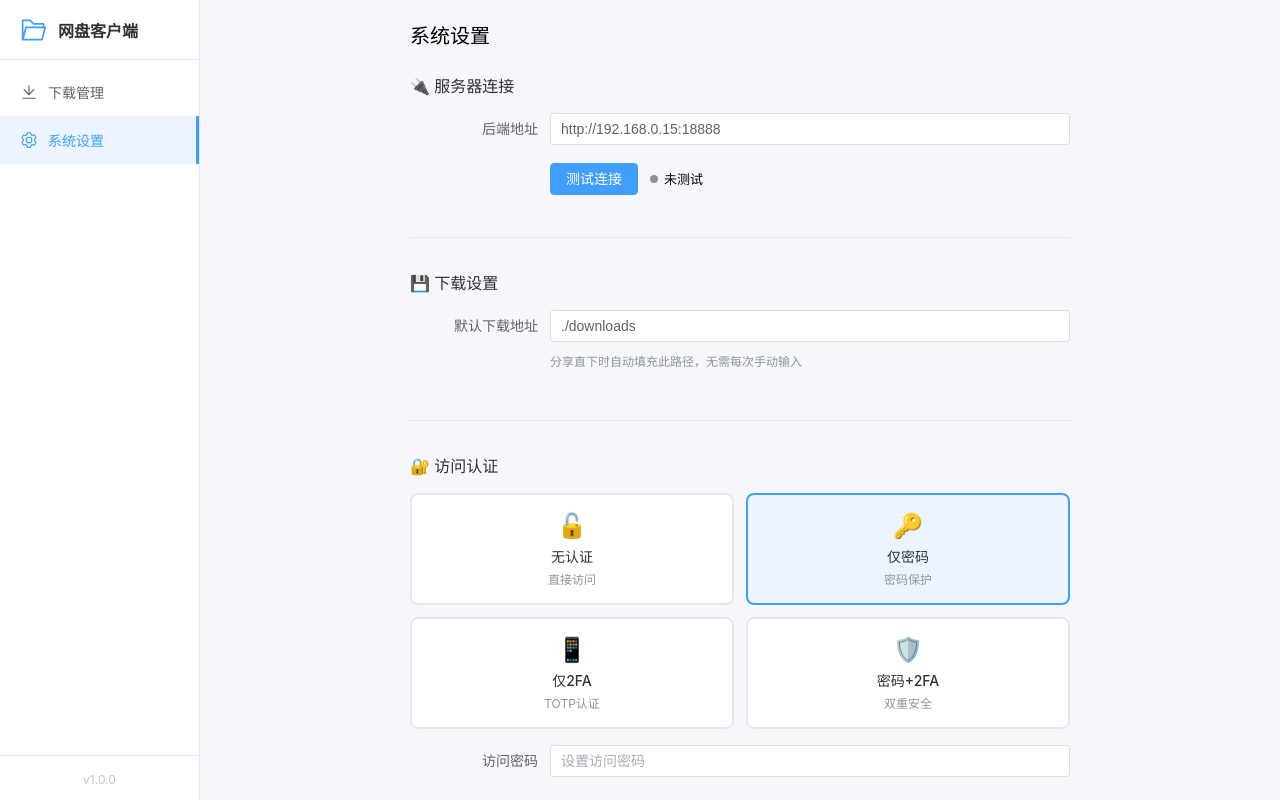
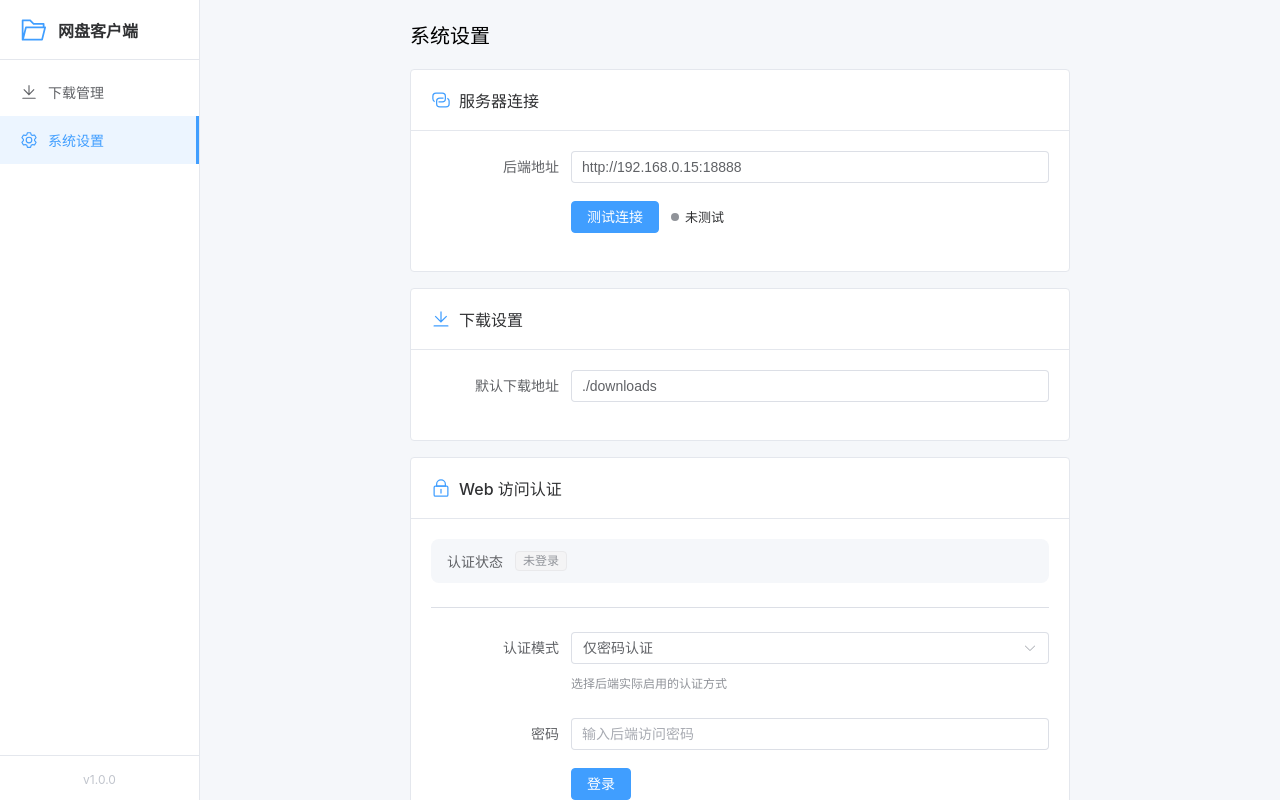
Before and after one commit to cybaijie/baidupcs-share-client, a Vue app: page / in a window 1280 px wide. Both pictures are taken after a click on the item "系统设置". Built offline with nearby package versions, Linux system fonts and the light colour scheme; no server answers.

Commit message:
fix: add auth token interceptor, login flow, compact settings UI

```diff
--- a/src/api/auth.ts
+++ b/src/api/auth.ts
@@ -8,11 +8,15 @@ export interface LoginResult {
 export async function loginWithPassword(password: string): Promise<LoginResult> {
   const store = useSettingsStore()
   const res = await axios.post(`${store.baseURL}/api/v1/auth/login`, { password })
-  return res.data.data
+  const data = res.data.data
+  if (!data?.token) throw new Error('登录失败：未返回 Token')
+  return data
 }
 
 export async function loginWith2FA(password: string, code: string): Promise<LoginResult> {
   const store = useSettingsStore()
   const res = await axios.post(`${store.baseURL}/api/v1/auth/login`, { password, totp_code: code })
-  return res.data.data
+  const data = res.data.data
+  if (!data?.token) throw new Error('登录失败：未返回 Token')
+  return data
 }
--- a/src/api/downloads.ts
+++ b/src/api/downloads.ts
@@ -3,11 +3,31 @@ import { useSettingsStore } from '../stores/settings'
 
 function getClient() {
   const store = useSettingsStore()
-  return axios.create({
+  const client = axios.create({
     baseURL: `${store.baseURL}/api/v1`,
     timeout: 30000,
     headers: { 'Content-Type': 'application/json' }
   })
+
+  client.interceptors.request.use((config) => {
+    const token = store.config.token
+    if (token) {
+      config.headers.Authorization = `Bearer ${token}`
+    }
+    return config
+  })
+
+  client.interceptors.response.use(
+    (response) => response,
+    (error) => {
+      if (error.response?.status === 419) {
+        return Promise.reject(new Error('认证已过期，请重新登录'))
+      }
+      return Promise.reject(error)
+    }
+  )
+
+  return client
 }
 
 export interface DownloadTask {
--- a/src/api/share.ts
+++ b/src/api/share.ts
@@ -3,11 +3,33 @@ import { useSettingsStore } from '../stores/settings'
 
 function getClient() {
   const store = useSettingsStore()
-  return axios.create({
+  const client = axios.create({
     baseURL: `${store.baseURL}/api/v1`,
     timeout: 30000,
     headers: { 'Content-Type': 'application/json' }
   })
+
+  // 请求拦截器：自动添加 Token
+  client.interceptors.request.use((config) => {
+    const token = store.config.token
+    if (token) {
+      config.headers.Authorization = `Bearer ${token}`
+    }
+    return config
+  })
+
+  // 响应拦截器：处理 419 认证错误
+  client.interceptors.response.use(
+    (response) => response,
+    (error) => {
+      if (error.response?.status === 419) {
+        return Promise.reject(new Error('认证已过期，请重新登录'))
+      }
+      return Promise.reject(error)
+    }
+  )
+
+  return client
 }
 
 interface ApiResponse<T = any> {
--- a/src/components/SettingsPage.vue
+++ b/src/components/SettingsPage.vue
@@ -2,8 +2,14 @@
   <div class="settings-page">
     <h2>系统设置</h2>
 
-    <div class="settings-section">
-      <h3>🔌 服务器连接</h3>
+    <!-- 服务器连接 -->
+    <el-card class="setting-card" shadow="hover">
+      <template #header>
+        <div class="card-header">
+          <el-icon :size="20" color="#409eff"><Connection /></el-icon>
+          <span>服务器连接</span>
+        </div>
+      </template>
       <el-form :model="settings" label-width="140px">
         <el-form-item label="后端地址">
           <el-input
@@ -22,10 +28,16 @@
           </span>
         </el-form-item>
       </el-form>
-    </div>
+    </el-card>
 
-    <div class="settings-section">
-      <h3>💾 下载设置</h3>
+    <!-- 下载设置 -->
+    <el-card class="setting-card" shadow="hover">
+      <template #header>
+        <div class="card-header">
+          <el-icon :size="20" color="#409eff"><Download /></el-icon>
+          <span>下载设置</span>
+        </div>
+      </template>
       <el-form :model="settings" label-width="140px">
         <el-form-item label="默认下载地址">
           <el-input
@@ -33,77 +45,108 @@
             placeholder="./downloads"
             clearable
           />
-          <div class="form-tip">分享直下时自动填充此路径，无需每次手动输入</div>
         </el-form-item>
       </el-form>
-    </div>
+    </el-card>
 
-    <div class="settings-section">
-      <h3>🔐 访问认证</h3>
-      <div class="auth-cards">
-        <div
-          v-for="m in authModes"
-          :key="m.val"
-          class="auth-card"
-          :class="{ active: settings.authMode === m.val }"
-          @click="settings.authMode = m.val as any"
-        >
-          <div class="auth-icon">{{ m.icon }}</div>
-          <div class="auth-name">{{ m.label }}</div>
-          <div class="auth-desc">{{ m.desc }}</div>
+    <!-- Web 访问认证 -->
+    <el-card class="setting-card auth-card" shadow="hover">
+      <template #header>
+        <div class="card-header">
+          <el-icon :size="20" color="#409eff"><Lock /></el-icon>
+          <span>Web 访问认证</span>
         </div>
+      </template>
+
+      <!-- 认证状态 -->
+      <div class="auth-status-bar">
+        <span class="status-label">认证状态</span>
+        <el-tag :type="settings.token ? 'success' : 'info'" size="small">
+          {{ settings.token ? '已登录' : '未登录' }}
+        </el-tag>
+        <span v-if="settings.token" class="token-hint">Token 已保存</span>
       </div>
 
-      <el-form :model="settings" label-width="140px" v-if="settings.authMode !== 'none'">
-        <el-form-item label="访问密码" v-if="usePassword">
-          <el-input v-model="settings.password" type="password" show-password placeholder="设置访问密码" />
+      <el-divider />
+
+      <!-- 认证模式 -->
+      <el-form :model="loginForm" label-width="140px">
+        <el-form-item label="认证模式">
+          <el-select v-model="loginForm.mode" style="width: 100%">
+            <el-option label="无认证（直接访问）" value="none" />
+            <el-option label="仅密码认证" value="password" />
+            <el-option label="仅双因素认证 (2FA)" value="2fa" />
+            <el-option label="密码 + 双因素认证" value="password_2fa" />
+          </el-select>
+          <div class="form-tip">选择后端实际启用的认证方式</div>
         </el-form-item>
-        <el-form-item label="2FA 密钥" v-if="use2FA">
-          <el-input v-model="settings.totpSecret" placeholder="输入 TOTP 密钥">
-            <template #append><el-button @click="genTOTP">生成</el-button></template>
-          </el-input>
-          <img v-if="qr" :src="qr" class="qr-img" />
+
+        <!-- 密码输入 -->
+        <el-form-item label="密码" v-if="loginForm.mode === 'password' || loginForm.mode === 'password_2fa'">
+          <el-input
+            v-model="loginForm.password"
+            type="password"
+            show-password
+            placeholder="输入后端访问密码"
+          />
+        </el-form-item>
+
+        <!-- 2FA 输入 -->
+        <el-form-item label="2FA 验证码" v-if="loginForm.mode === '2fa' || loginForm.mode === 'password_2fa'">
+          <el-input
+            v-model="loginForm.totpCode"
+            placeholder="输入 6 位 TOTP 验证码"
+            maxlength="6"
+          />
+        </el-form-item>
+
+        <el-form-item>
+          <el-button type="primary" :loading="loggingIn" @click="handleLogin">
+            {{ settings.token ? '重新登录' : '登录' }}
+          </el-button>
+          <el-button v-if="settings.token" @click="handleLogout">退出登录</el-button>
         </el-form-item>
       </el-form>
-    </div>
 
-    <div class="settings-section">
-      <h3>💾 数据持久化</h3>
-      <el-form label-width="140px">
-        <el-form-item label="Token">
-          <el-input :model-value="settings.token || '未登录'" disabled>
-            <template #append><el-button @click="settings.token = ''">清除</el-button></template>
-          </el-input>
-        </el-form-item>
-        <el-form-item>
-          <el-button type="primary" @click="save">保存设置</el-button>
-          <el-button @click="reset">恢复默认</el-button>
-        </el-form-item>
-      </el-form>
+      <el-alert
+        v-if="loginMsg"
+        :type="loginSuccess ? 'success' : 'error'"
+        :title="loginMsg"
+        show-icon
+        :closable="false"
+        style="margin-top: 12px"
+      />
+    </el-card>
+
+    <!-- 保存按钮 -->
+    <div class="save-bar">
+      <el-button type="primary" size="large" @click="save">保存设置</el-button>
+      <el-button size="large" @click="reset">恢复默认</el-button>
     </div>
   </div>
 </template>
 
 <script setup lang="ts">
-import { ref, computed } from 'vue'
+import { ref, reactive, computed } from 'vue'
 import { ElMessage } from 'element-plus'
+import { Connection, Download, Lock } from '@element-plus/icons-vue'
 import { useSettingsStore } from '../stores/settings'
+import { loginWithPassword, loginWith2FA } from '../api/auth'
 
 const settingsStore = useSettingsStore()
 const settings = computed(() => settingsStore.config)
+
 const testing = ref(false)
 const connStatus = ref<'unknown' | 'online' | 'offline'>('unknown')
-const qr = ref('')
+const loggingIn = ref(false)
+const loginMsg = ref('')
+const loginSuccess = ref(false)
 
-const authModes = [
-  { val: 'none', label: '无认证', desc: '直接访问', icon: '🔓' },
-  { val: 'password', label: '仅密码', desc: '密码保护', icon: '🔑' },
-  { val: '2fa', label: '仅2FA', desc: 'TOTP认证', icon: '📱' },
-  { val: 'password_2fa', label: '密码+2FA', desc: '双重安全', icon: '🛡️' },
-]
-
-const usePassword = computed(() => ['password', 'password_2fa'].includes(settings.value.authMode))
-const use2FA = computed(() => ['2fa', 'password_2fa'].includes(settings.value.authMode))
+const loginForm = reactive({
+  mode: 'password' as 'none' | 'password' | '2fa' | 'password_2fa',
+  password: '',
+  totpCode: '',
+})
 
 const connText = computed(() => ({ online: '连接正常', offline: '连接失败', unknown: '未测试' }[connStatus.value]))
 
@@ -115,37 +158,116 @@ const testConnection = async () => {
   ElMessage[connStatus.value === 'online' ? 'success' : 'error'](connText.value)
 }
 
-const genTOTP = () => {
-  const secret = Math.random().toString(36).substring(2, 18).toUpperCase()
-  settings.value.totpSecret = secret
-  qr.value = `https://api.qrserver.com/v1/create-qr-code/?size=150x150&data=otpauth://totp/BaiduPCS:${settings.value.serverUrl}?secret=${secret}&issuer=BaiduPCS`
+const handleLogin = async () => {
+  if (loginForm.mode === 'none') {
+    settingsStore.config.token = 'no-auth'
+    settingsStore.save()
+    loginSuccess.value = true
+    loginMsg.value = '已设置为无认证模式'
+    ElMessage.success('已设置为无认证模式')
+    return
+  }
+
+  if ((loginForm.mode === 'password' || loginForm.mode === 'password_2fa') && !loginForm.password) {
+    loginSuccess.value = false
+    loginMsg.value = '请输入密码'
+    return
+  }
+  if ((loginForm.mode === '2fa' || loginForm.mode === 'password_2fa') && !loginForm.totpCode) {
+    loginSuccess.value = false
+    loginMsg.value = '请输入 2FA 验证码'
+    return
+  }
+
+  loggingIn.value = true
+  loginMsg.value = ''
+  try {
+    let result
+    if (loginForm.mode === 'password') {
+      result = await loginWithPassword(loginForm.password)
+    } else if (loginForm.mode === '2fa') {
+      result = await loginWith2FA('', loginForm.totpCode)
+    } else {
+      result = await loginWith2FA(loginForm.password, loginForm.totpCode)
+    }
+    settingsStore.config.token = result.token
+    settingsStore.save()
+    loginSuccess.value = true
+    loginMsg.value = '登录成功，Token 已保存'
+    ElMessage.success('登录成功')
+  } catch (e: any) {
+    loginSuccess.value = false
+    loginMsg.value = e.message || '登录失败，请检查密码或 2FA 码'
+    ElMessage.error(loginMsg.value)
+  } finally {
+    loggingIn.value = false
+  }
 }
 
-const save = () => { settingsStore.save(); ElMessage.success('设置已保存') }
-const reset = () => { settingsStore.reset(); qr.value = ''; ElMessage.info('已恢复默认') }
+const handleLogout = () => {
+  settingsStore.config.token = ''
+  settingsStore.save()
+  loginMsg.value = ''
+  ElMessage.success('已退出登录')
+}
+
+const save = () => {
+  settingsStore.save()
+  ElMessage.success('设置已保存')
+}
+
+const reset = () => {
+  settingsStore.reset()
+  loginForm.mode = 'password'
+  loginForm.password = ''
+  loginForm.totpCode = ''
+  loginMsg.value = ''
+  ElMessage.info('已恢复默认')
+}
 </script>
 
 <style scoped>
 .settings-page { padding: 20px; max-width: 700px; margin: 0 auto; }
-.settings-page h2 { font-size: 20px; font-weight: 500; margin-bottom: 24px; }
-.settings-section { margin-bottom: 32px; padding-bottom: 24px; border-bottom: 1px solid #e4e7ed; }
-.settings-section:last-child { border-bottom: none; }
-.settings-section h3 { font-size: 16px; font-weight: 500; margin-bottom: 16px; color: #303133; }
+.settings-page h2 { font-size: 20px; font-weight: 500; margin-bottom: 20px; }
 
-.auth-cards { display: grid; grid-template-columns: repeat(2, 1fr); gap: 12px; margin-bottom: 16px; }
-.auth-card { border: 2px solid #e4e7ed; border-radius: 8px; padding: 16px; cursor: pointer; text-align: center; background: #fff; transition: all .2s; }
-.auth-card:hover { border-color: #c0c4cc; }
-.auth-card.active { border-color: #409eff; background: #ecf5ff; }
-.auth-icon { font-size: 24px; margin-bottom: 6px; }
-.auth-name { font-size: 14px; font-weight: 500; color: #303133; }
-.auth-desc { font-size: 12px; color: #909399; margin-top: 4px; }
+.setting-card { margin-bottom: 16px; }
+.card-header {
+  display: flex;
+  align-items: center;
+  gap: 8px;
+  font-size: 16px;
+  font-weight: 500;
+}
 
-.conn-status { display: inline-flex; align-items: center; gap: 6px; margin-left: 12px; font-size: 13px; }
+.auth-status-bar {
+  display: flex;
+  align-items: center;
+  gap: 12px;
+  padding: 12px 16px;
+  background: #f5f7fa;
+  border-radius: 8px;
+  margin-bottom: 16px;
+}
+.status-label { font-size: 14px; color: #606266; }
+.token-hint { font-size: 12px; color: #909399; margin-left: 8px; }
+
+.form-tip { font-size: 12px; color: #909399; margin-top: 4px; }
+
+.conn-status {
+  display: inline-flex;
+  align-items: center;
+  gap: 6px;
+  margin-left: 12px;
+  font-size: 13px;
+}
 .dot { width: 8px; height: 8px; border-radius: 50%; display: inline-block; }
 .dot.online { background: #67c23a; }
 .dot.offline { background: #f56c6c; }
 .dot.unknown { background: #909399; }
 
-.qr-img { width: 150px; height: 150px; border: 1px solid #e4e7ed; border-radius: 4px; margin-top: 8px; }
-.form-tip { font-size: 12px; color: #909399; margin-top: 4px; }
+.save-bar {
+  margin-top: 24px;
+  display: flex;
+  gap: 12px;
+}
 </style>
```
